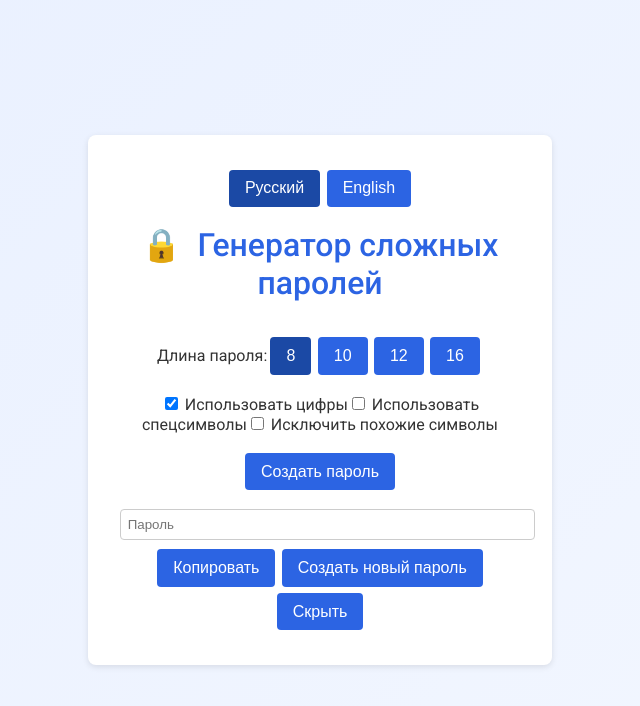
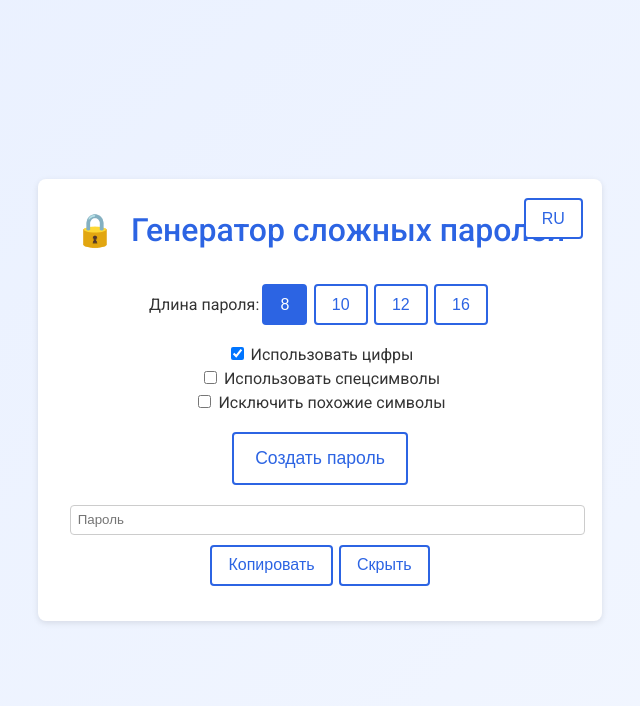
Before and after one commit to mescheryakov1/strongpassword, a website: page public/index.html in a window 1280 px wide. Shown: the whole page, without its empty margins (320-960 px from the left). Drawn offline with nearby package versions, Linux system fonts and the light colour scheme.

Commit message:
Update UI layout and features

```diff
--- a/public/app.js
+++ b/public/app.js
@@ -20,7 +20,6 @@ createApp({
           useSpecial: 'Использовать спецсимволы',
           excludeSimilar: 'Исключить похожие символы',
           create: 'Создать пароль',
-          createNew: 'Создать новый пароль',
           copy: 'Копировать',
           show: 'Показать',
           hide: 'Скрыть',
@@ -35,7 +34,6 @@ createApp({
           useSpecial: 'Use special characters',
           excludeSimilar: 'Exclude similar characters',
           create: 'Create Password',
-          createNew: 'Create New Password',
           copy: 'Copy',
           show: 'Show',
           hide: 'Hide',
@@ -91,6 +89,9 @@ createApp({
       if (!this.masked && this.countdown === 0) {
         this.restartTimer();
       }
+    },
+    toggleLang() {
+      this.lang = this.lang === 'ru' ? 'en' : 'ru';
     }
   }
 }).mount('#app');
--- a/public/index.html
+++ b/public/index.html
@@ -9,10 +9,7 @@
 </head>
 <body>
   <div id="app" class="container">
-    <div class="locale">
-      <button @click="lang='ru'" :class="{active: lang==='ru'}">Русский</button>
-      <button @click="lang='en'" :class="{active: lang==='en'}">English</button>
-    </div>
+    <button class="locale-toggle" @click="toggleLang">{{ lang === 'ru' ? 'RU' : 'EN' }}</button>
     <h1><span class="lock">🔒</span> {{ t.title }}</h1>
     <div class="length">
       <label>{{ t.length }}</label>
@@ -32,7 +29,6 @@
     <div class="result">
       <input :type="masked ? 'password' : 'text'" v-model="password" readonly :placeholder="t.placeholder"/>
       <button @click="copyPassword">{{ t.copy }}</button>
-      <button @click="generatePassword">{{ t.createNew }}</button>
       <button @click="toggleMask">{{ masked ? t.show : t.hide }}</button>
       <div v-if="countdown > 0" class="timer">{{ t.visible }} {{ countdown }} {{ t.seconds }}</div>
     </div>
--- a/public/styles.css
+++ b/public/styles.css
@@ -10,12 +10,13 @@ body {
 }
 
 .container {
+  position: relative;
   background: #fff;
   padding: 2em;
   border-radius: 8px;
   box-shadow: 0 2px 6px rgba(0, 0, 0, 0.1);
   text-align: center;
-  max-width: 400px;
+  max-width: 500px;
   width: 100%;
 }
 
@@ -36,14 +37,27 @@ h1 {
   margin-bottom: 1em;
 }
 
-.locale {
-  margin-bottom: 1em;
+.actions button {
+  font-size: 1.1em;
+  padding: 0.8em 1.2em;
+}
+
+.options label {
+  display: block;
+  margin: 0.25em 0;
+}
+
+
+.locale-toggle {
+  position: absolute;
+  top: 1em;
+  right: 1em;
 }
 
 button {
-  background: #2c64e3;
-  color: #fff;
-  border: none;
+  background: #fff;
+  color: #2c64e3;
+  border: 2px solid #2c64e3;
   padding: 0.6em 1em;
   border-radius: 4px;
   cursor: pointer;
@@ -52,11 +66,12 @@ button {
 }
 
 button:hover {
-  background: #2456c0;
+  background: #e8f0ff;
 }
 
 button.active {
-  background: #1b49a5;
+  background: #2c64e3;
+  color: #fff;
 }
 
 .result input {
```
